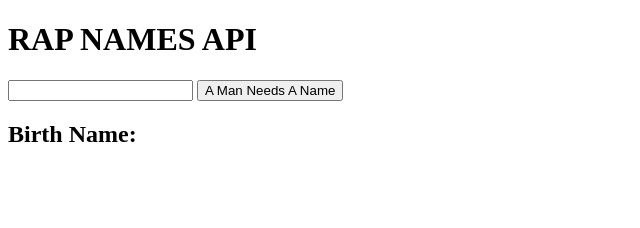
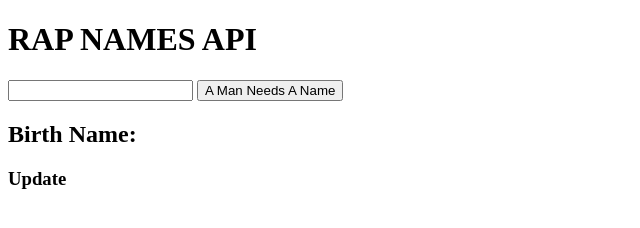
Before and after one commit to erngar/api-class-fun, a website: page index.html in a window 1280 px wide. Shown: the full height of the page, 0-640 px from the left. Drawn offline with Linux system fonts and the light colour scheme; files whose address does not match are found by name.

Commit message:
cors error handling and html update

```diff
--- a/index.html
+++ b/index.html
@@ -10,6 +10,7 @@
     <input type="text">
     <button>A Man Needs A Name</button>
     <h2>Birth Name: </h2>
+    <h3>Update</h3>
     <script src="/rap-names-api/JS/main.js"></script>
 </body>
 </html>
--- a/package.json
+++ b/package.json
@@ -9,6 +9,7 @@
   "author": "",
   "license": "ISC",
   "dependencies": {
+    "cors": "^2.8.5",
     "express": "^4.18.2"
   }
 }
--- a/server.js
+++ b/server.js
@@ -4,6 +4,7 @@ const cors = require('cors')
 const PORT = 8000
 
 app.use(cors())
+
 
 const rappers = {
   '21 savage': {
```
Also changed, not shown: 1 other file.
